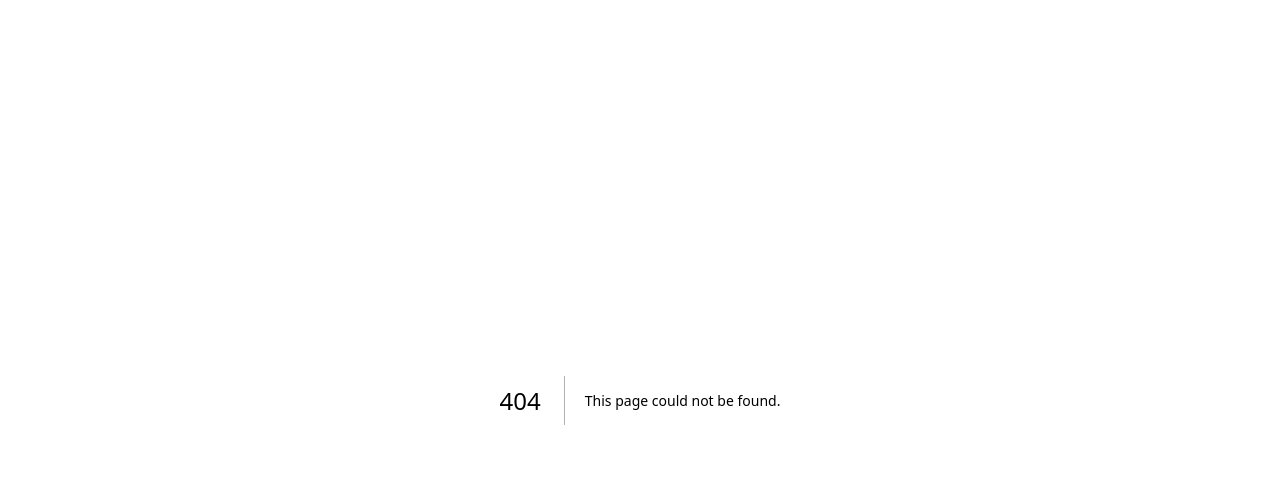
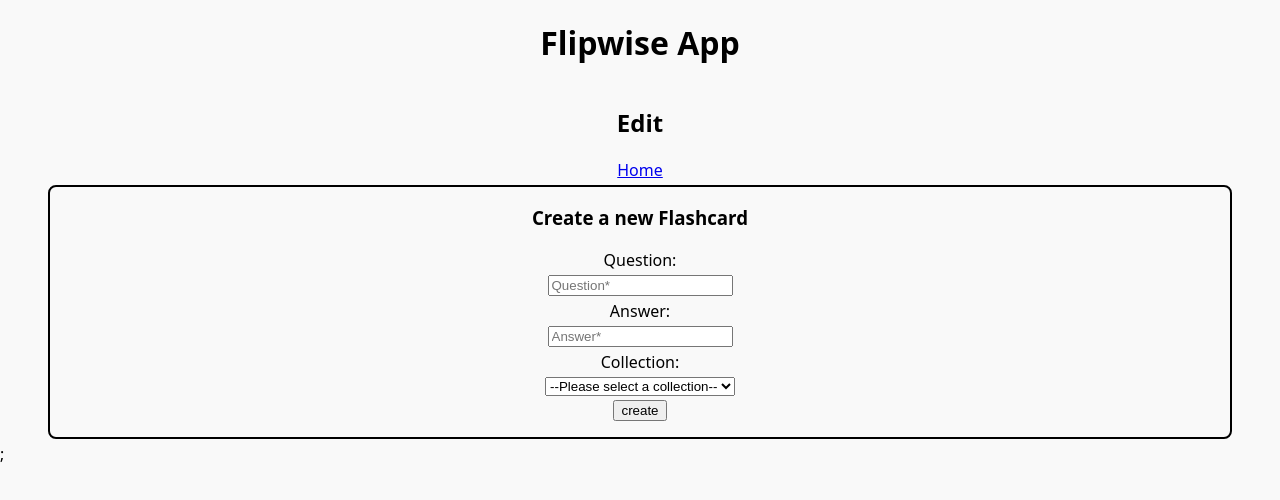
Before and after one commit to TastyCrysis/FlipWise-2.0, a Next.js app: page /edit in a window 1280 px wide. Before the commit this address had no page. Shown: the top 500 px of the page. Built offline with nearby package versions, Linux system fonts and the light colour scheme.

Commit message:
Create edit page

```diff
--- a/components/Flashcard.js
+++ b/components/Flashcard.js
@@ -1,5 +1,6 @@
 import { useState } from "react";
 import styled from "styled-components";
+import Link from "next/link";
 
 const StyledFlashcard = styled.div`
   width: 100%;
@@ -113,6 +114,7 @@
         >
           delete
         </button>
+        <Link href="/edit">edit</Link>
       </FlashcardFront>
       <FlashcardBack>
         <FlashcardContent>
--- /dev/null
+++ b/components/UpdateFlashcard.js
@@ -0,0 +1,9 @@
+import FlashcardForm from "./FlashcardForm";
+
+export default function UpdateFlashcard({ handleUpdateFlashcard }) {
+  return (
+    <>
+      <FlashcardForm onSubmit={handleUpdateFlashcard} />;
+    </>
+  );
+}
--- a/pages/_app.js
+++ b/pages/_app.js
@@ -25,6 +25,10 @@
     setFlashcards([{ id: nanoid(), ...data, isCorrect: false }, ...flashcards]);
   }
 
+  function handleUpdateFlashcard(data) {
+    console.log("Update log");
+  }
+
   return (
     <>
       <GlobalStyle />
@@ -35,6 +39,7 @@
         handleToggleCorrect={handleToggleCorrect}
         handleDeleteFlashcard={handleDeleteFlashcard}
         handleCreateFlashcard={handleCreateFlashcard}
+        handleUpdateFlashcard={handleUpdateFlashcard}
       />
     </>
   );
--- /dev/null
+++ b/pages/edit.js
@@ -0,0 +1,22 @@
+import styled from "styled-components";
+import Link from "next/link";
+import UpdateFlashcard from "@/components/UpdateFlashcard";
+
+const Container = styled.div`
+  display: flex;
+  flex-direction: column;
+  align-items: center;
+`;
+
+export default function Edit({ handleUpdateFlashcard }) {
+  return (
+    <>
+      <Container>
+        <h1>Flipwise App</h1>
+        <h2>Edit</h2>
+        <Link href="/">Home</Link>
+      </Container>
+      <UpdateFlashcard handleUpdateFlashcard={handleUpdateFlashcard} />
+    </>
+  );
+}
--- a/pages/index.js
+++ b/pages/index.js
@@ -23,6 +23,7 @@
         <Link href="/archive">Archive</Link>
       </Container>
       <CreateFlashcard handleCreateFlashcard={handleCreateFlashcard} />
+
       <FlashcardList
         flashcards={flashcards}
         collections={collections}
```
